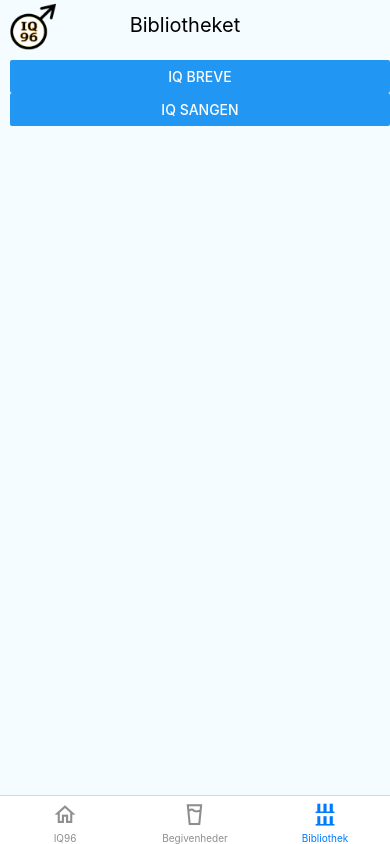
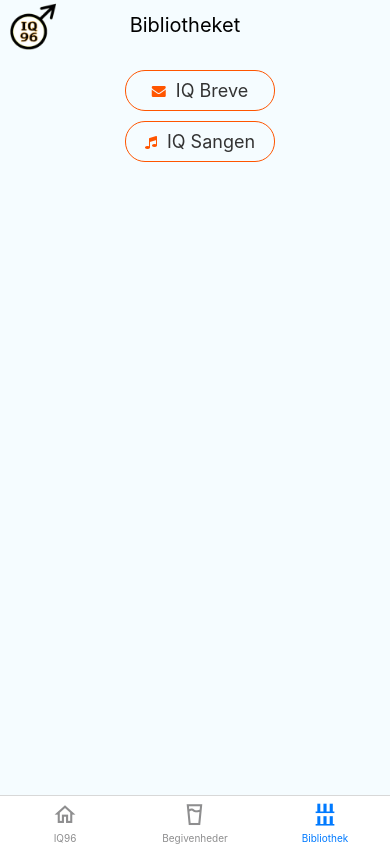
Before and after one commit to Joghur/IQ96, a React Native app: screen /Bibliothek in a window 390 px wide. Built offline with nearby package versions, Linux system fonts and the light colour scheme; no server answers; the database is empty.

Commit message:
uniform button

```diff
--- /dev/null
+++ b/src/components/ButtonWithIcon.tsx
@@ -0,0 +1,40 @@
+import React from 'react';
+import {View, StyleSheet} from 'react-native';
+import {Button} from 'react-native-elements';
+import Icon from 'react-native-vector-icons/FontAwesome';
+
+import Colors from '../constants/colors';
+
+export const ButtonWithIcon = ({title, icon, onPress}) => {
+  return (
+    <View style={styles.button}>
+      <Button
+        type="clear"
+        title={title}
+        containerStyle={styles.buttonContainerStyle}
+        titleStyle={styles.titleStyle}
+        icon={icon && <Icon name={icon} size={14} style={styles.icon} />}
+        onPress={() => onPress()}
+      />
+    </View>
+  );
+};
+
+const styles = StyleSheet.create({
+  buttonContainerStyle: {
+    borderRadius: 20,
+    width: 150,
+    borderWidth: 1,
+    borderColor: Colors.button,
+  },
+  button: {
+    marginTop: 10,
+  },
+  titleStyle: {
+    color: Colors.dark,
+  },
+  icon: {
+    paddingRight: 10,
+    color: Colors.button,
+  },
+});
--- a/src/features/Library/Letters/index.tsx
+++ b/src/features/Library/Letters/index.tsx
@@ -1,19 +1,26 @@
 import React from 'react';
-import {Button, StyleSheet, View} from 'react-native';
+import {StyleSheet, View} from 'react-native';
 
+import LETTERS from './lettersArray';
 import Banner from '../../../components/Banner';
+import {ButtonWithIcon} from '../../../components/ButtonWithIcon';
 import Colors from '../../../constants/colors';
-import LETTERS from './lettersArray';
 import {convertEpochSecondsToDateString} from '../../../utils/dates';
 
 function Letters({navigation}: any) {
   return (
     <View style={styles.container}>
       <Banner label={'IQ Breve'} />
-      <Button
-        title={convertEpochSecondsToDateString(LETTERS[0].date, 'D/MMMM-YYYY')}
-        onPress={() => navigation.navigate('PdfScreen', {media: LETTERS[0]})}
-      />
+      <View style={styles.buttonContainer}>
+        <ButtonWithIcon
+          title={convertEpochSecondsToDateString(
+            LETTERS[0].date,
+            'D/MMMM-YYYY',
+          )}
+          primary
+          onPress={() => navigation.navigate('PdfScreen', {media: LETTERS[0]})}
+        />
+      </View>
     </View>
   );
 }
@@ -26,4 +33,10 @@ const styles = StyleSheet.create({
     paddingLeft: 10,
     backgroundColor: Colors.light,
   },
+  buttonContainer: {
+    flex: 1,
+    justifyContent: 'flex-start',
+    alignItems: 'center',
+    marginHorizontal: 30,
+  },
 });
--- a/src/features/Library/LibraryHome.tsx
+++ b/src/features/Library/LibraryHome.tsx
@@ -1,27 +1,34 @@
 import React from 'react';
-import {Button, StyleSheet, View} from 'react-native';
+import {StyleSheet, View} from 'react-native';
 
+import {SONG} from './song';
 import Banner from '../../components/Banner';
+import {ButtonWithIcon} from '../../components/ButtonWithIcon';
 import Colors from '../../constants/colors';
-import {SONG} from './song';
 
 function LibraryHome({navigation}: any) {
   return (
     <View style={styles.container}>
       <Banner label={'Bibliotheket'} />
-      <Button title="IQ Breve" onPress={() => navigation.navigate('Letters')} />
-      {/* <Button
-        title="Love og Vedtægter"
-        onPress={() => navigation.navigate('Laws')}
-      /> */}
-      <Button
+      <View style={styles.buttonContainer}>
+        <ButtonWithIcon
+          title="IQ Breve"
+          icon="envelope"
+          onPress={() => navigation.navigate('Letters')}
+        />
+        <ButtonWithIcon
           title="IQ Sangen"
+          icon="music"
           onPress={() =>
             navigation.navigate('PdfScreen', {
               media: SONG,
             })
           }
         />
+        {/* <Button
+        title="Love og Vedtægter"
+        onPress={() => navigation.navigate('Laws')}
+    /> */}
         {/* <Button
         title="GF referat"
         onPress={() => navigation.navigate('Summary')}
@@ -30,6 +37,7 @@ function LibraryHome({navigation}: any) {
         title="De hellige Annaler"
         onPress={() => navigation.navigate('Logs')}
     /> */}
+      </View>
     </View>
   );
 }
@@ -42,4 +50,10 @@ const styles = StyleSheet.create({
     paddingLeft: 10,
     backgroundColor: Colors.light,
   },
+  buttonContainer: {
+    flex: 1,
+    justifyContent: 'flex-start',
+    alignItems: 'center',
+    marginHorizontal: 30,
+  },
 });
```
Lines whose indentation alone changed are shown as unchanged.
